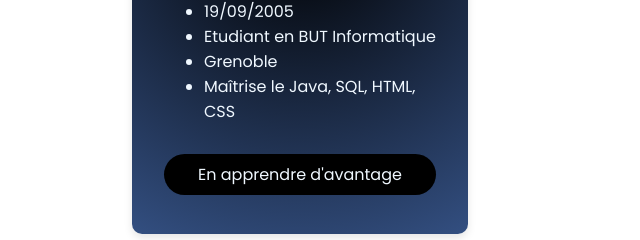
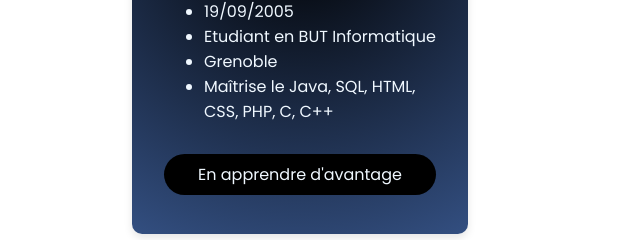
Before and after one commit to morasev/portfolio, a plain HTML site: page index.html in a window 1280 px wide. Shown: the part 560-800 px from the top of the page, 340-980 px from the left. Drawn offline with Linux system fonts and the light colour scheme.

Commit message:
changement_langages_cartes

```diff
--- a/index.html
+++ b/index.html
@@ -42,7 +42,7 @@
                 <li>19/09/2005</li>
                 <li>Etudiant en BUT Informatique</li>
                 <li>Grenoble</li>
-                <li>Maîtrise le Java, SQL, HTML, CSS</li>
+                <li>Maîtrise le Java, SQL, HTML, CSS, PHP, C, C++</li>
             </ul>
             <a href="#aboutme">En apprendre d'avantage</a>
         </div>
```
